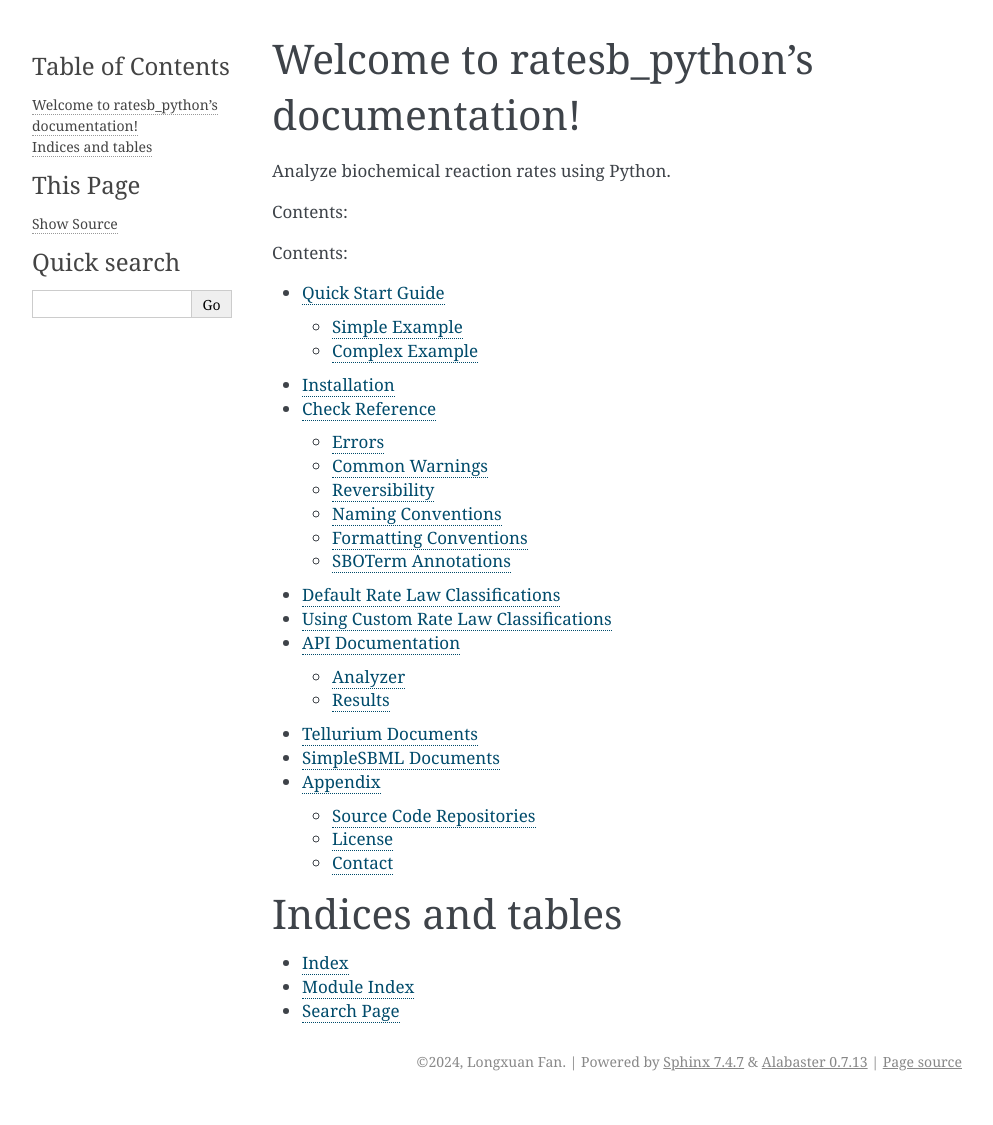
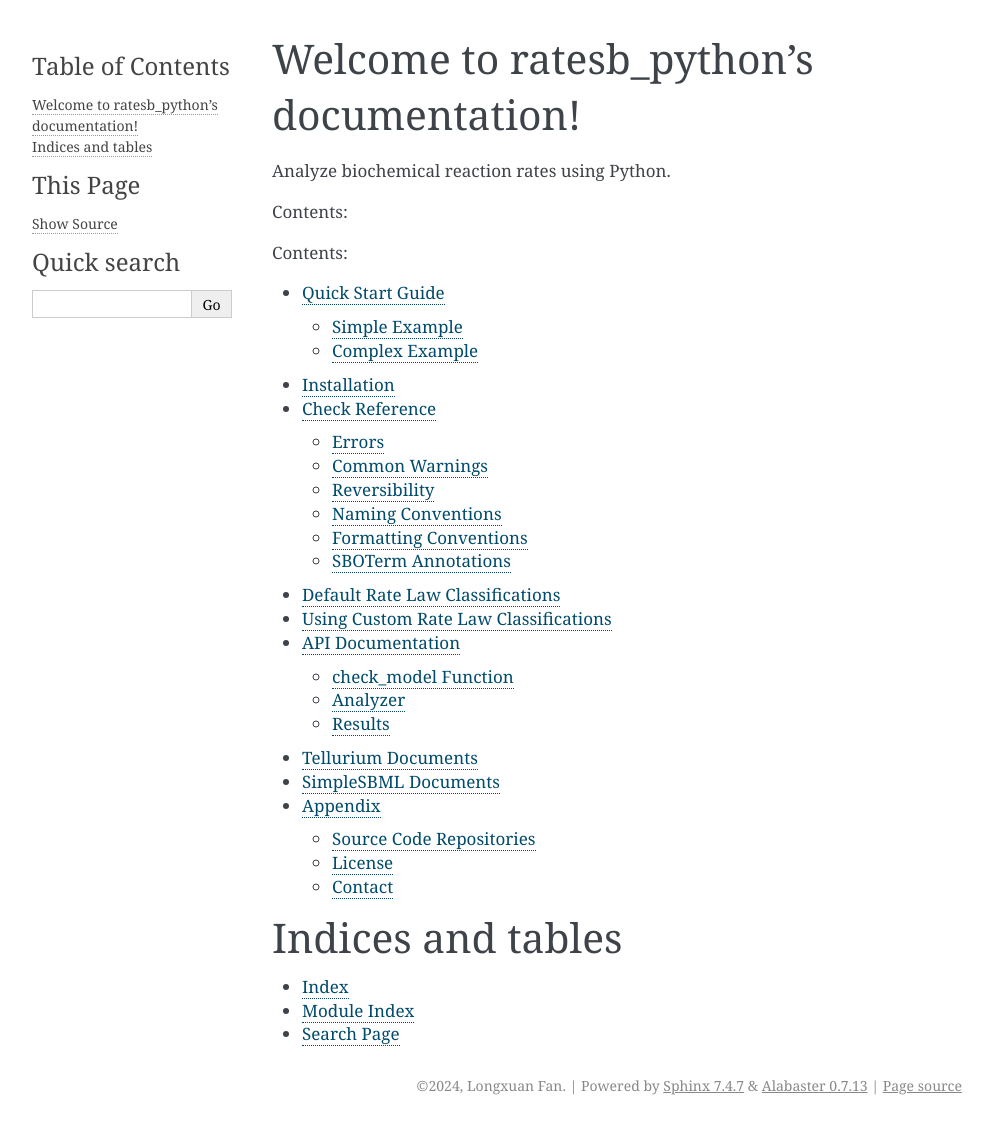
Before and after one commit to sys-bio/ratesb_python, a Sphinx documentation site: the page built from docs/source/index.rst, in a window 1280 px wide. Shown: the whole page, without its empty margins (148-1141 px from the left). Built offline with Sphinx 7.4.7, drawn with Linux system fonts in a browser that asks for light colours; before the commit the page ends 1101 px from its top, so only the background shows below that; some of the changed lines change nothing that is shown.

Commit message:
Debug ReadTheDocs

```diff
--- a/docs/source/API.rst
+++ b/docs/source/API.rst
@@ -1,15 +1,10 @@
 API Documentation
 =================
 
-Analyzer
---------
+check_model Function
+--------------------
 
-.. autoclass:: ratesb_python.analyzer.Analyzer
-   :members:
-   :undoc-members:
-   :show-inheritance:
-
-   .. automethod:: check_model(model_str: str, rate_law_classifications_path: str=None, abort_on_complicated_rate_laws: bool=True, excluded_codes: List[int]=[])
+.. automethod:: analyzer.check_model(model_str: str, rate_law_classifications_path: str=None, abort_on_complicated_rate_laws: bool=True, excluded_codes: List[int]=[])
 
       Checks the SBML model for rate law errors and warnings.
 
@@ -23,6 +18,14 @@
       **Returns:**
 
          The results of the checks as a result object, can be printed or converted to string.
+
+Analyzer
+--------
+
+.. autoclass:: analyzer.Analyzer
+   :members:
+   :undoc-members:
+   :show-inheritance:
 
    .. automethod:: list_all_checks()
 
@@ -100,7 +103,7 @@
 Results
 -------
 
-.. autoclass:: ratesb_python.results.Results
+.. autoclass:: results.Results
    :members:
    :undoc-members:
    :show-inheritance:
--- a/docs/source/check_reference.rst
+++ b/docs/source/check_reference.rst
@@ -141,6 +141,7 @@
   - **Description**: The annotation for Michaelis-Menten kinetics with an explicit enzyme does not follow recommended SBO terms.
   - **Example**: Incorrect SBO term used for Michaelis-Menten kinetics with an explicit enzyme.
   - **Solution**: Use the recommended SBO term for Michaelis-Menten kinetics with an explicit enzyme.
+
 For more details about warnings and errors, please refer to the "View Error Codes" button in `RateSB`_.
 
 .. _RateSB: https://sys-bio.github.io/ratesb/
```
